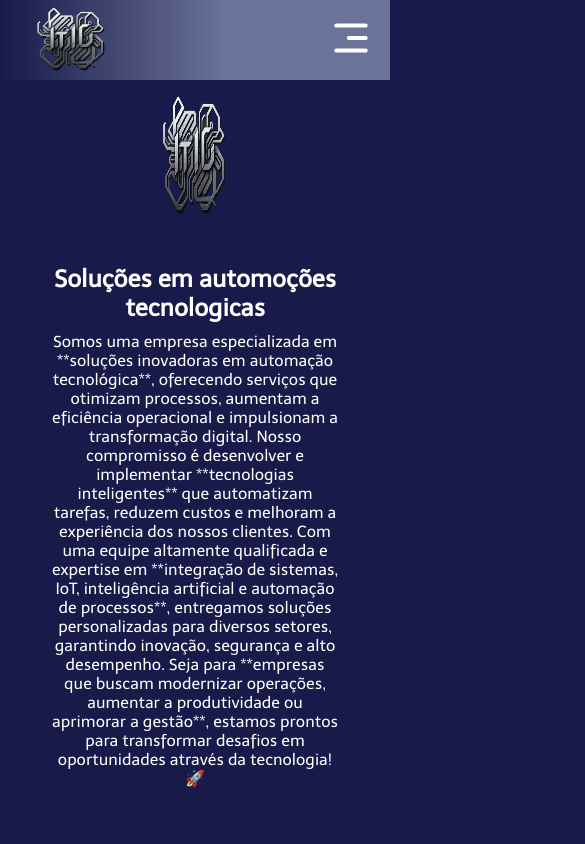
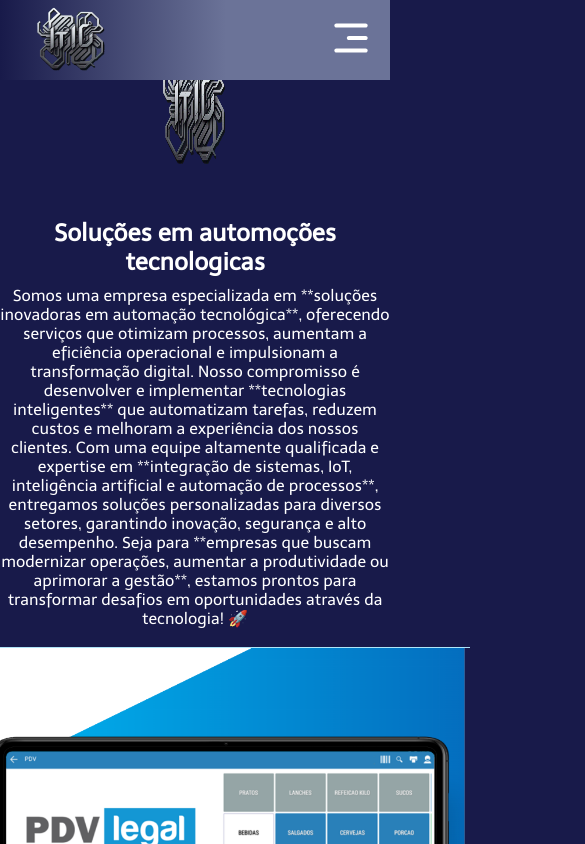
Before and after one commit to MarcioBADias/ti_automocoes_landPage, a React (Vite) app: page / in a window 390 px wide. Shown: the top 844 px of the page, 585 px wide, since content can reach past the window. Built offline with nearby package versions, Linux system fonts and the light colour scheme; a web font is replaced by a local one.

Commit message:
⚠️ CSS generico para Section

```diff
--- a/src/components/About/Index.jsx
+++ b/src/components/About/Index.jsx
@@ -1,23 +1,16 @@
 import React from 'react'
-import { AnimatedLogo } from './styles'
+import { AnimatedLogo, Container } from './styles'
 
 const About = () => {
   return (
-    <section style={{ padding: 50 }}>
-      <div
-        className="display"
-        style={{
-          display: 'flex',
-          justifyContent: 'center',
-          alignItems: 'center',
-        }}
-      >
+    <section>
+      <Container>
         <AnimatedLogo
           src="/LogoProv.png"
           alt="Arte da Logo"
           className="logo_art"
         />
-      </div>
+      </Container>
       <div
         className="prev_about"
         style={{ textAlign: 'center', marginBottom: 20 }}
--- a/src/components/About/styles.jsx
+++ b/src/components/About/styles.jsx
@@ -1,4 +1,10 @@
 import styled from 'styled-components'
+
+export const Container = styled.div`
+  display: 'flex';
+  justify-content: 'center';
+  align-items: 'center';
+`
 
 export const AnimatedLogo = styled.img`
   margin: 2rem 0;
--- a/src/index.css
+++ b/src/index.css
@@ -14,6 +14,18 @@
   padding: 0;
 }
 
-body{
+body {
   background: var(--color-primary);
 }
+
+section {
+  display: flex;
+}
+
+@media screen and (max-width: 750px) {
+  section {
+    align-items: center;
+    flex-direction: column;
+    text-align: center;
+  }
+}
```
